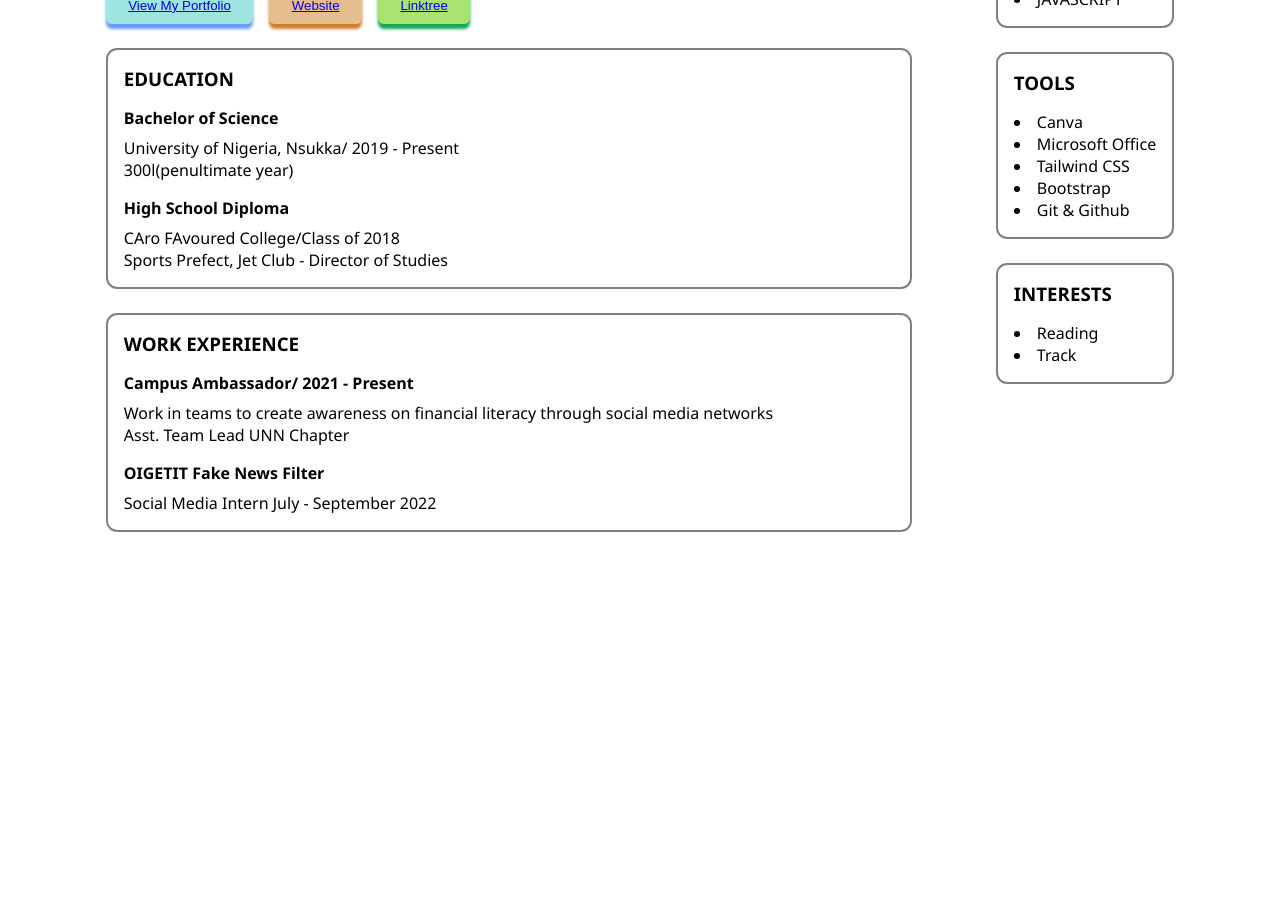
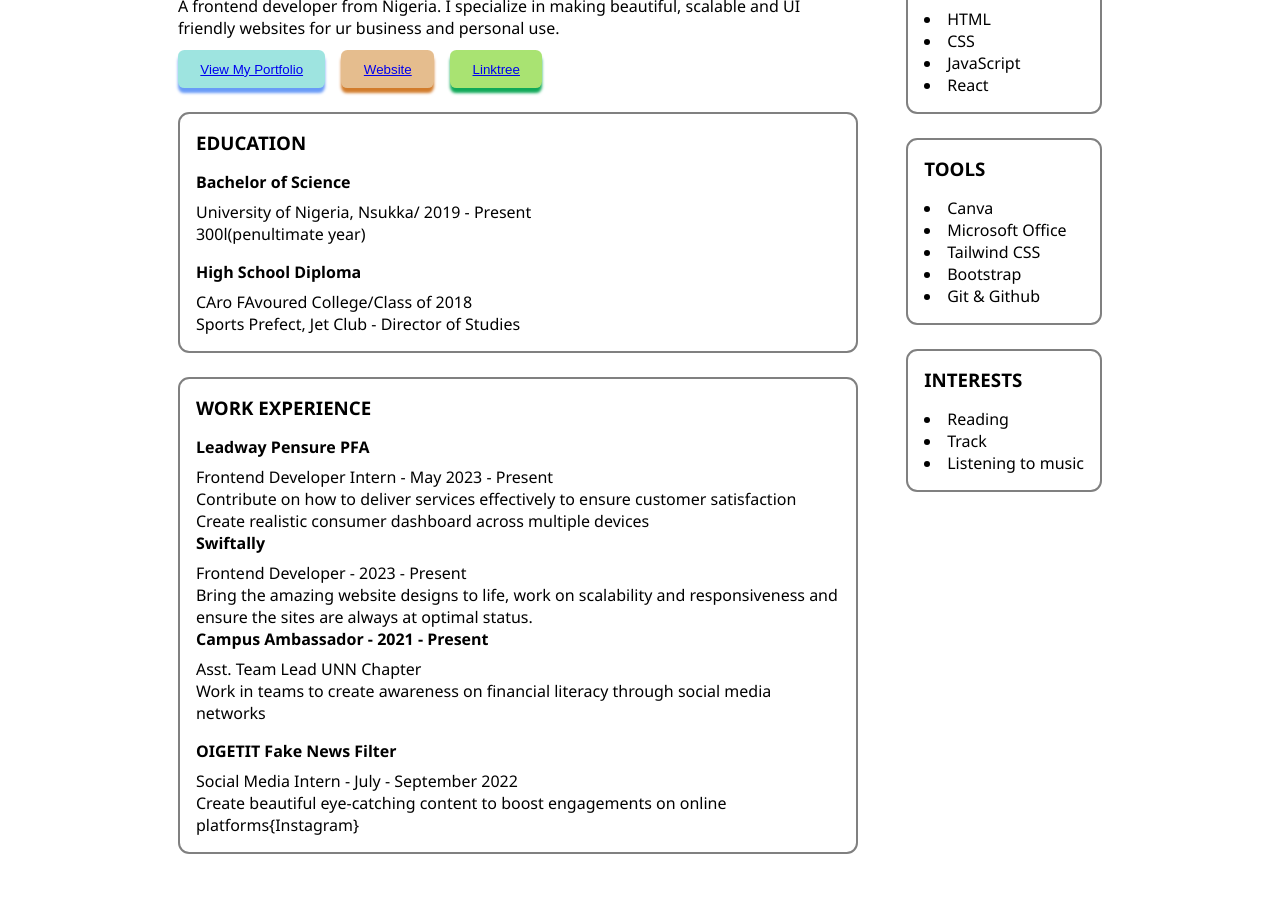
Before and after one commit to chizoba-009/My-Resume, a plain HTML site: page index.html in a window 1280 px wide. Shown: the part 239-1157 px from the top of the page. Before the commit the page ends 800 px from the top, so only its background shows below. Drawn offline with Linux system fonts and the light colour scheme.

Commit message:
updated woek experience information and style

```diff
--- a/index.html
+++ b/index.html
@@ -11,9 +11,7 @@
     <header class="flex">
       <div class="contact">
         <button class="git">
-          <a href="https://www.twitter.com/EmeghieboC" target="_blank"
-            >Get In Touch</a
-          >
+          <a href="https://www.twitter.com/EmeghieboC" target="_blank">Get In Touch</a>
         </button>
         <span>+234 8098762722</span>
       </div>
@@ -21,9 +19,7 @@
       <div class="profile">
         <p>Emeghiebo Chizoba</p>
         <span>Frontend Developer</span>
-        <a href="mailto:chizobaemeghiebo@gmail.com"
-          >chizobaemeghiebo@gmail.com</a
-        >
+        <a href="mailto:chizobaemeghiebo@gmail.com">chizobaemeghiebo@gmail.com</a>
       </div>
     </header>
     <div class="container flex">
@@ -32,13 +28,11 @@
           <div>
             <h1>Hello, i'm Chizoba</h1>
             <p>
-              A frontend developer from Nigeria. I specialize in making
-              beautiful, scalable and UI friendly websites for ur business and
-              personal use
+              A frontend developer from Nigeria. I specialize in making beautiful, scalable and UI friendly websites for ur business and personal use.
             </p>
             <div class="links flex">
               <button class="portfolio">
-                <a href="#">View My Portfolio</a>
+                <a href="https://www.github.com/chizoba-009">View My Portfolio</a>
               </button>
               <button class="website"><a href="#">Website</a></button>
               <button class="linktree"><a href="#">Linktree</a></button>
@@ -60,17 +54,28 @@
         </section>
         <section class="work">
           <h3 class="heading">Work Experience</h3>
+          <div class="leadway">
+            <p>Leadway Pensure PFA</p>
+            <p>Frontend Developer Intern - May 2023 - Present</p>
+            <p>Contribute on how to deliver services effectively to ensure customer satisfaction</p>
+            <p>Create realistic consumer dashboard across multiple devices</p>
+          </div>
+          <div class="swiftally">
+            <p>Swiftally</p>
+            <p>Frontend Developer - 2023 - Present</p>
+            <p>
+              Bring the amazing website designs to life, work on scalability and responsiveness and ensure the sites are always at optimal status.
+            </p>
+          </div>
           <div class="cowrywise">
-            <p>Campus Ambassador/ 2021 - Present</p>
-            <p>
-              Work in teams to create awareness on financial literacy through
-              social media networks
-            </p>
+            <p>Campus Ambassador - 2021 - Present</p>
             <p>Asst. Team Lead UNN Chapter</p>
+            <p>Work in teams to create awareness on financial literacy through social media networks</p>
           </div>
           <div class="oigetit">
             <p>OIGETIT Fake News Filter</p>
-            <p>Social Media Intern July - September 2022</p>
+            <p>Social Media Intern - July - September 2022</p>
+            <p>Create beautiful eye-catching content to boost engagements on online platforms{Instagram}</p>
           </div>
         </section>
       </div>
@@ -81,7 +86,8 @@
           <ul>
             <li>HTML</li>
             <li>CSS</li>
-            <li>JAVASCRIPT</li>
+            <li>JavaScript</li>
+            <li>React</li>
           </ul>
         </section>
         <section class="tools">
@@ -99,6 +105,7 @@
           <ul>
             <li>Reading</li>
             <li>Track</li>
+            <li>Listening to music</li>
           </ul>
         </section>
       </div>
--- a/style.css
+++ b/style.css
@@ -57,9 +57,13 @@ button {
 .git {
   background-color: #bfaee5;
   box-shadow: 0 5px 3px #9747ff;
-  /* #9747ff */
+  display: flex;
+  justify-content: space-between;
+  align-items: center;
 }
 .container {
+  max-width: 1100px;
+  padding: 4rem;
   width: 90%;
   margin: auto;
   justify-content: space-around;
@@ -124,4 +128,8 @@ section p:first-child {
   .links {
     margin-top: 2rem;
   }
+
+  .container {
+    padding: 0;
+  }
 }
```
